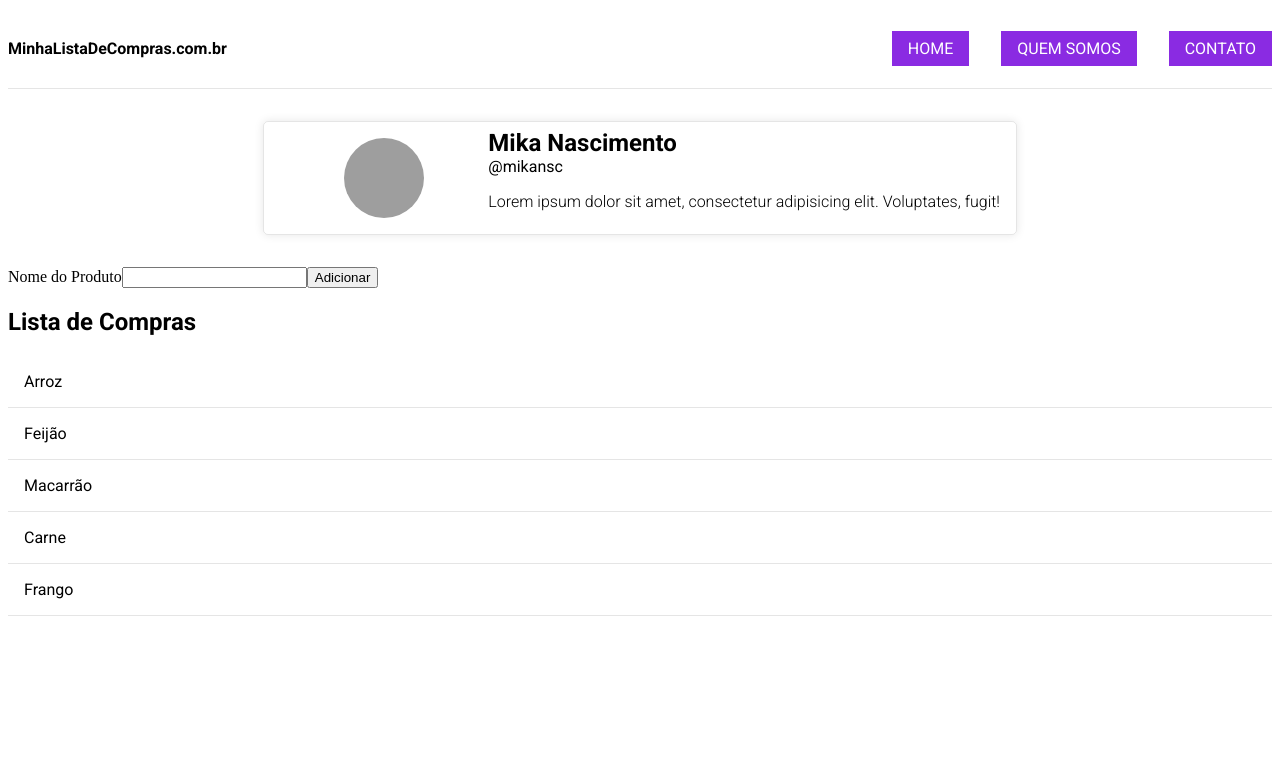
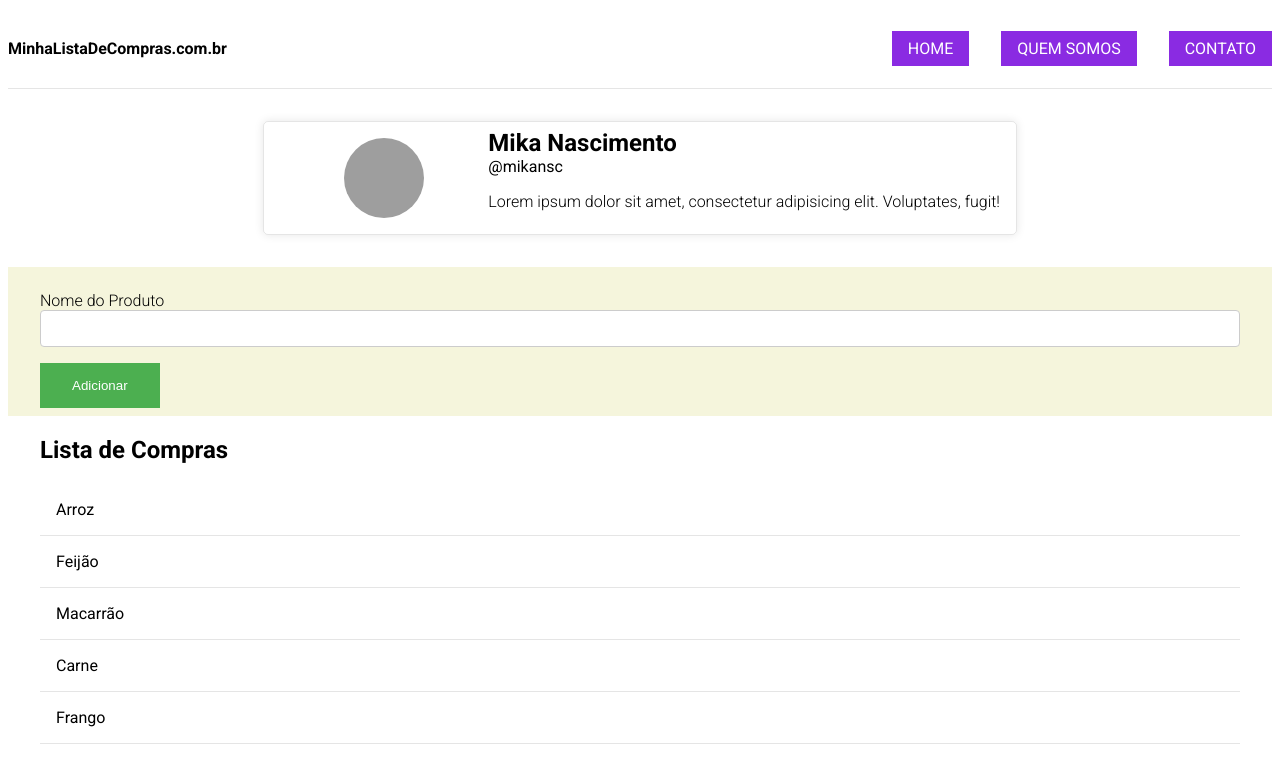
Before and after one commit to mikansc/lab365-exercicios-resolvidos, a React (Vite) app: page / in a window 1280 px wide. Shown: the top 766 px of the page. Built offline with nearby package versions, Linux system fonts and the light colour scheme; grey boxes are pictures that could not be loaded.

Commit message:
melhoria de estilos

```diff
--- a/src/App.jsx
+++ b/src/App.jsx
@@ -1,10 +1,11 @@
 import { useState } from "react";
 import Button from "./components/Button";
-import Login from "./components/Login";
 import Navbar from "./components/Navbar";
 import ShoppingList from "./components/ShoppingList";
 import TextInput from "./components/TextInput";
 import User from "./components/User";
+
+import styles from "./App.module.css";
 
 const produtos = ["Arroz", "Feijão", "Macarrão", "Carne", "Frango"];
 
@@ -12,9 +13,14 @@ function App() {
   const [listaProdutos, setListaProdutos] = useState(produtos);
   const [produto, setProduto] = useState("");
   return (
-    <div>
+    <>
       <Navbar />
+      <div className={styles.container}>
         <User />
+      </div>
+
+      <div className={styles.form}>
+        <div className={styles.container}>
           <TextInput
             label="Nome do Produto"
             id="nome_produto"
@@ -24,8 +30,12 @@ function App() {
             label="Adicionar"
             onClick={() => setListaProdutos([...listaProdutos, produto])}
           />
+        </div>
+      </div>
+      <div className={styles.container}>
         <ShoppingList items={listaProdutos} />
       </div>
+    </>
   );
 }
 
--- /dev/null
+++ b/src/App.module.css
@@ -0,0 +1,10 @@
+.container {
+    width: 100%;
+    max-width: 1200px;
+    margin: 0 auto;
+}
+
+.form {
+    background-color:beige;
+    padding: 0.5em;
+}
--- a/src/components/Button.jsx
+++ b/src/components/Button.jsx
@@ -1,7 +1,13 @@
 import PropTypes from "prop-types";
 
+import styles from "./Button.module.css";
+
 function Button({ label, onClick }) {
-  return <button onClick={onClick}>{label}</button>;
+  return (
+    <button className={styles.button} onClick={onClick}>
+      {label}
+    </button>
+  );
 }
 
 Button.propTypes = {
--- /dev/null
+++ b/src/components/Button.module.css
@@ -0,0 +1,10 @@
+.button {
+    background-color: #4CAF50; /* Green */
+    border: none;
+    color: white;
+    padding: 15px 32px;
+    text-align: center;
+    text-decoration: none;
+    display: inline-block;
+    cursor: pointer;
+}
--- a/src/components/TextInput.jsx
+++ b/src/components/TextInput.jsx
@@ -1,16 +1,21 @@
 import PropTypes from "prop-types";
+
+import styles from "./TextInput.module.css";
 
 function TextInput({ label, id, onChange }) {
   return (
-    <>
-      <label htmlFor={id}>{label}</label>
+    <div className={styles.container}>
+      <label htmlFor={id} className={styles.label}>
+        {label}
+      </label>
       <input
+        className={styles.input}
         type="text"
         id={id}
         onChange={onChange}
         onBlur={() => console.log("o input de texto disparou o evento de blur")}
       />
-    </>
+    </div>
   );
 }
 
--- /dev/null
+++ b/src/components/TextInput.module.css
@@ -0,0 +1,18 @@
+.container {
+    margin: 1rem 0;
+}
+
+.label {
+    display: block;
+    font: 300 1rem 'Roboto', sans-serif;
+}
+
+.input {
+    display: block;
+    width: 100%;
+    padding: 0.5rem;
+    font: 300 1rem 'Roboto', sans-serif;
+    border: 1px solid #ccc;
+    border-radius: 0.25rem;
+    box-sizing: border-box;
+}
```
Lines whose indentation alone changed are shown as unchanged.
